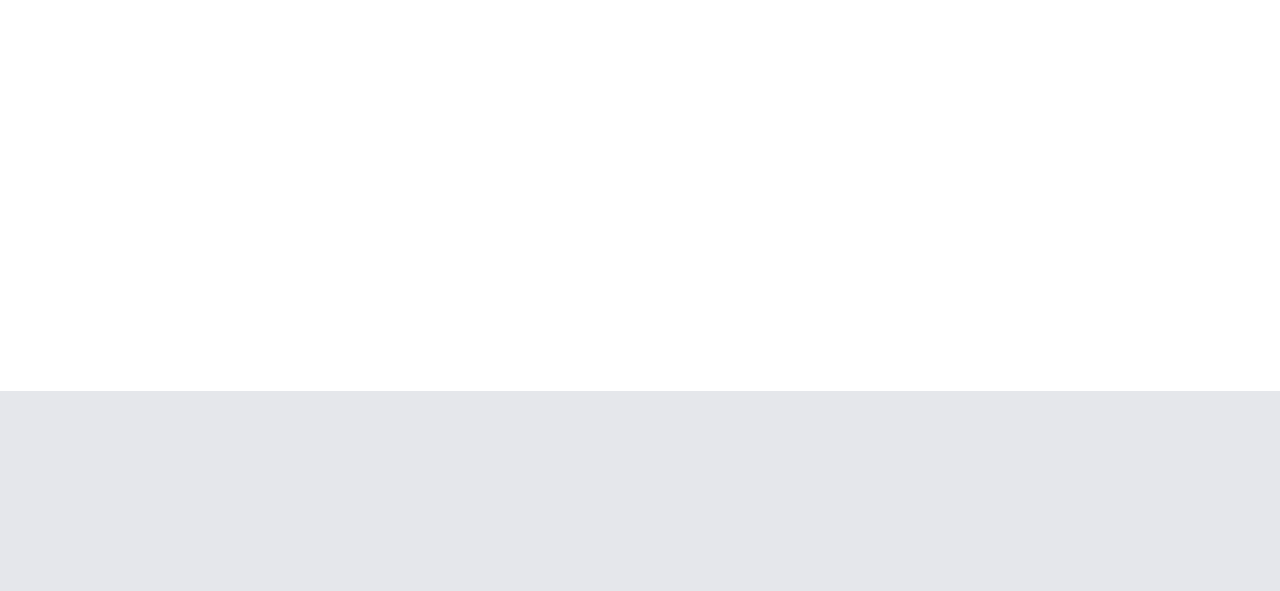
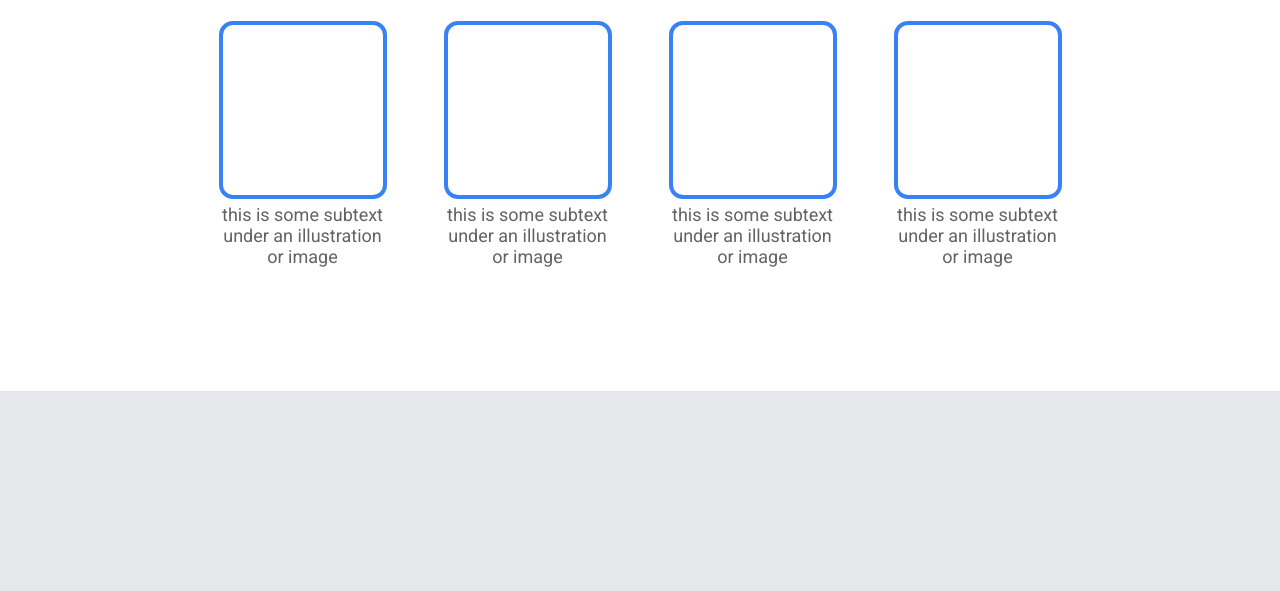
Before and after one commit to okuhlemadondo/Odin-Project-Landing-Page, a plain HTML site: page index.html in a window 1280 px wide. Shown: the part 679-1270 px from the top of the page. Drawn offline with Linux system fonts and the light colour scheme.

Commit message:
Completed section 2

```diff
--- a/index.html
+++ b/index.html
@@ -33,7 +33,37 @@
         <div class="hero-image"><p>this is a placeholder for an image</p></div>
       </div>
     </div>
-    <div class="sect-2"><div class="content"></div></div>
+    <div class="sect-2">
+      <div class="content">
+        <h1>Some random information.</h1>
+        <div class="boxes">
+          <div class="box-container">
+            <div class="box"></div>
+            <div class="subtext">
+              this is some subtext under an illustration or image
+            </div>
+          </div>
+          <div class="box-container">
+            <div class="box"></div>
+            <div class="subtext">
+              this is some subtext under an illustration or image
+            </div>
+          </div>
+          <div class="box-container">
+            <div class="box"></div>
+            <div class="subtext">
+              this is some subtext under an illustration or image
+            </div>
+          </div>
+          <div class="box-container">
+            <div class="box"></div>
+            <div class="subtext">
+              this is some subtext under an illustration or image
+            </div>
+          </div>
+        </div>
+      </div>
+    </div>
     <div class="sect-3"><div class="content"></div></div>
     <div class="sect-4"><div class="content"></div></div>
     <div class="footer">
--- a/styles.css
+++ b/styles.css
@@ -126,6 +126,45 @@ a {
   height: 500px;
 }
 
+.sect-2 .content {
+  align-items: center;
+}
+
+.sect-2 h1 {
+  font-size: 36px;
+  padding: 20px;
+  color: #1f2937;
+}
+
+.sect-2 .boxes {
+  display: flex;
+  flex: 1;
+  flex-direction: row;
+  min-width: 900px;
+}
+
+.sect-2 .box-container {
+  display: flex;
+  flex: 1;
+  flex-direction: column;
+  align-items: center;
+}
+
+.sect-2 .box {
+  border: 4px solid #3882f6;
+  min-width: 160px;
+  min-height: 170px;
+  border-radius: 14px;
+}
+
+.sect-2 .subtext {
+  text-align: center;
+  color: #626365;
+  max-width: 166px;
+  font-size: 18px;
+  padding-top: 5px;
+}
+
 .sect-3 {
   display: flex;
   flex-direction: column;
@@ -138,7 +177,7 @@ a {
   display: flex;
   flex-direction: column;
   flex: 1;
-  height: 340px;
+  height: 355px;
 }
 
 .footer {
```
